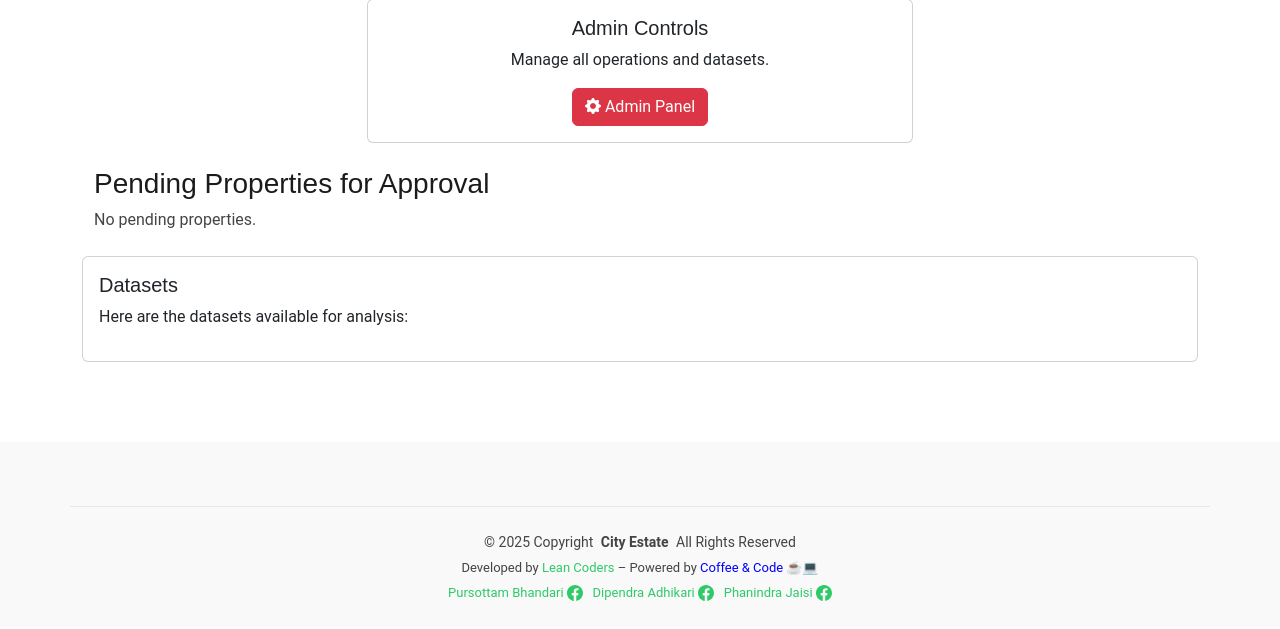
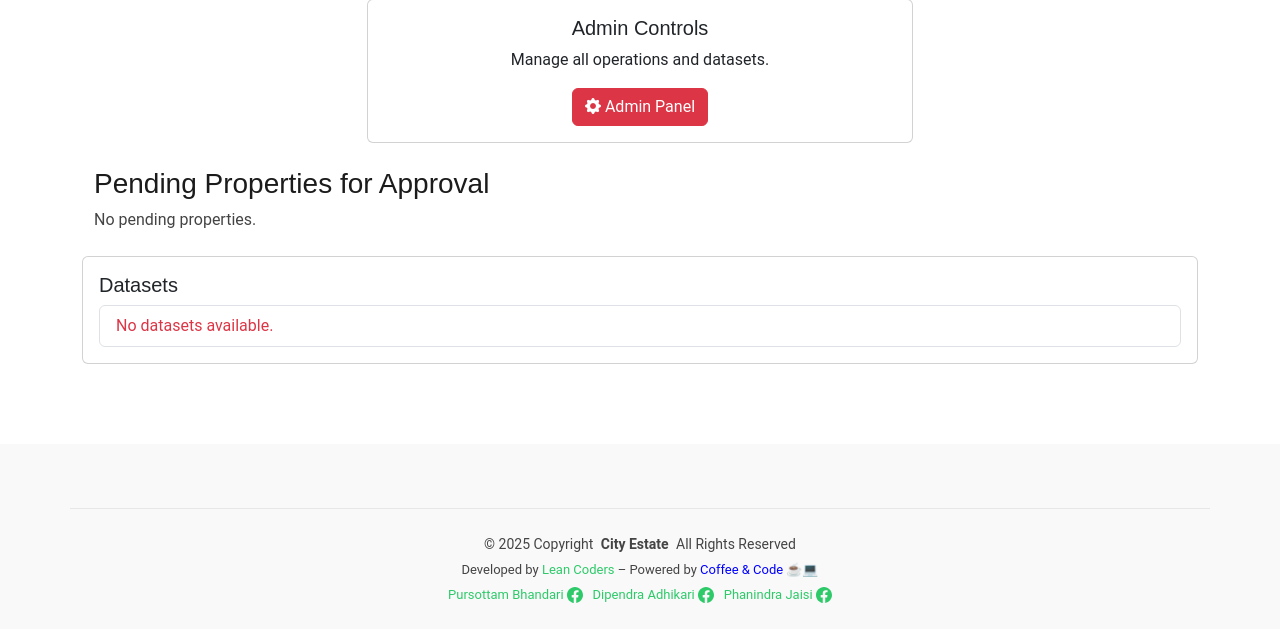
Before and after one commit to Dipendra-adk/7thSemProject, a Django app: page /admin-dashboard/ in a window 1280 px wide. Shown: the part 240-869 px from the top of the page. Before the commit the page ends 841 px from the top, so only its background shows below. Run offline with Django 4.2, Linux system fonts and the light colour scheme; a user stored in the database is signed in; tables that the repository leaves empty hold one stand-in row (values such as "Sample post"); parts of the project's set-up code (start-up, migrations or seed data) failed here and were passed over; some libraries are stand-ins or nearby versions.

Commit message:
little bit changes on datasets section inside the admin dashboard

```diff
--- a/homePricePredictior/house/templates/admin_dashboard.html
+++ b/homePricePredictior/house/templates/admin_dashboard.html
@@ -202,17 +202,20 @@ Dashboard{%endblock %} {% block content %}
             <div class="card">
               <div class="card-body">
                 <h5 class="card-title">Datasets</h5>
+                <ul class="list-group">
+                  {% if datasets %}
                   <p class="card-text">
                     Here are the datasets available for analysis:
                   </p>
-                <ul class="list-group">
                     {% for dataset in datasets %}
                       <li class="list-group-item">
                         <a href="{{ dataset.url }}" target="_blank"
-                      >{{ dataset.name }}</a
-                    >
+                        >{{ dataset.name }}</a>
                       </li>
                     {% endfor %}
+                  {% else %}
+                  <li class="list-group-item text-danger">No datasets available.</li>
+                  {% endif %}
                 </ul>
               </div>
             </div>
```
Lines whose indentation alone changed are shown as unchanged.
